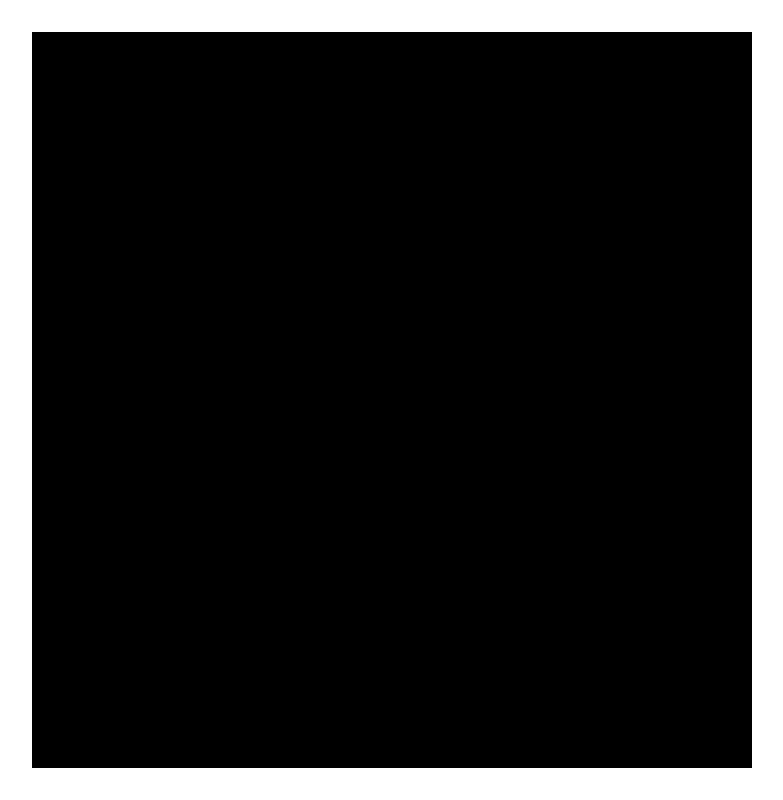
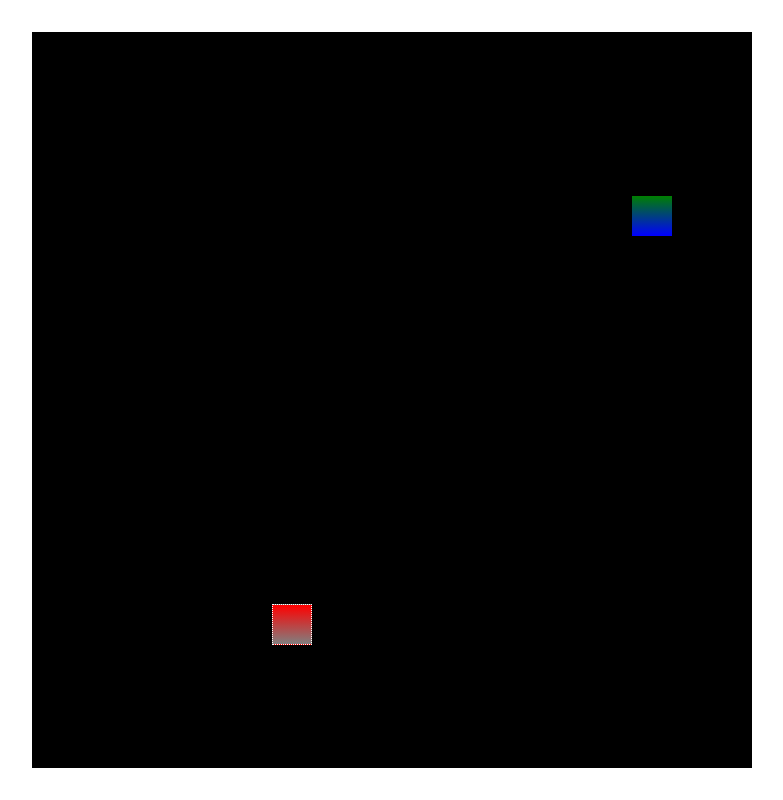
Before and after one commit to Hector-H/Snake-Game, a plain HTML site: page index.html in a window 1280 px wide. Shown: the whole page, without its empty margins (248-1031 px from the left). Drawn offline with Linux system fonts and the light colour scheme.

Commit message:
snake head

```diff
--- a/snake.js
+++ b/snake.js
@@ -0,0 +1,38 @@
+let startDirection = { x: 0, y: 0};
+let speed = 10;
+let lastPaintTime = 0;
+let snakeHead = [{x: 7, y: 15}]
+let food = {x: 16, y: 5}
+
+
+//updates game board
+function main(currentTime) {
+    window.requestAnimationFrame(main)
+    // console.log(currentTime)
+    if((currentTime - lastPaintTime) / 1000 < 1 / speed) {
+        return;
+    }
+    lastPaintTime = currentTime
+    gameLogic();
+}
+//
+function gameLogic(){
+    background.innerHTML = "";
+    snakeHead.forEach((e) => {    //creates div for snake head
+        snakeBody = document.createElement('div');
+        snakeBody.style.gridRowStart = e.y;
+        snakeBody.style.gridColumnStart = e.x;
+        snakeBody.classList.add('snake');
+        background.appendChild(snakeBody)
+    })
+
+    foodElement = document.createElement('div')
+    foodElement.style.gridRowStart = food.y;
+    foodElement.style.gridColumnStart = food.x;
+    foodElement.classList.add('food')
+    background.appendChild(foodElement)
+}
+
+
+
+window.requestAnimationFrame(main)
--- a/style.css
+++ b/style.css
@@ -19,3 +19,13 @@
     grid-template-rows: repeat(18, 1fr);
     grid-template-columns: repeat(18, 1fr);
 }
+
+.snake {
+    background: linear-gradient(red , grey);
+    border: 1px dotted white;
+}
+
+.food {
+    background: linear-gradient(green, blue)
+
+}
```
Also changed, not shown: 1 other file.
